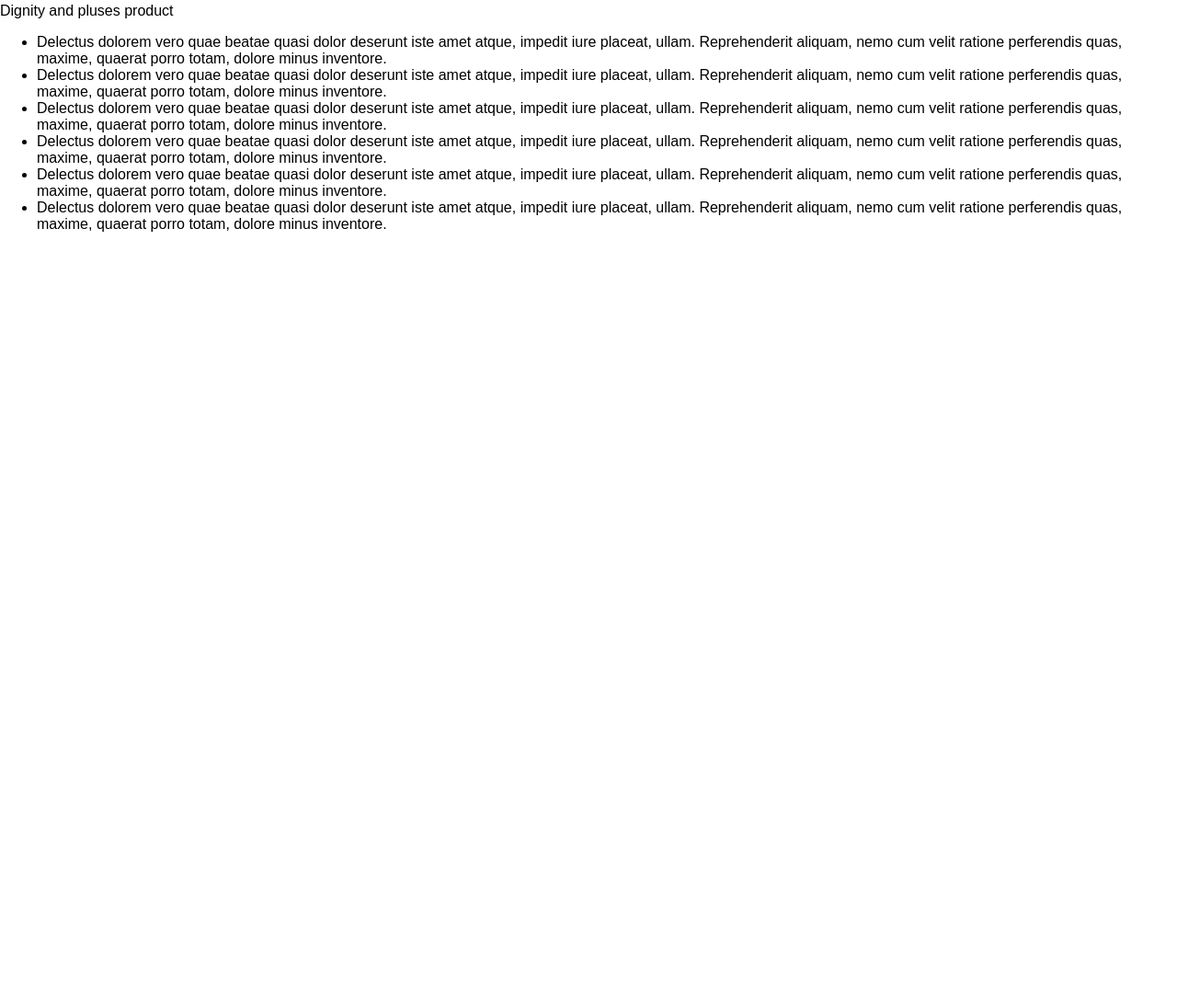
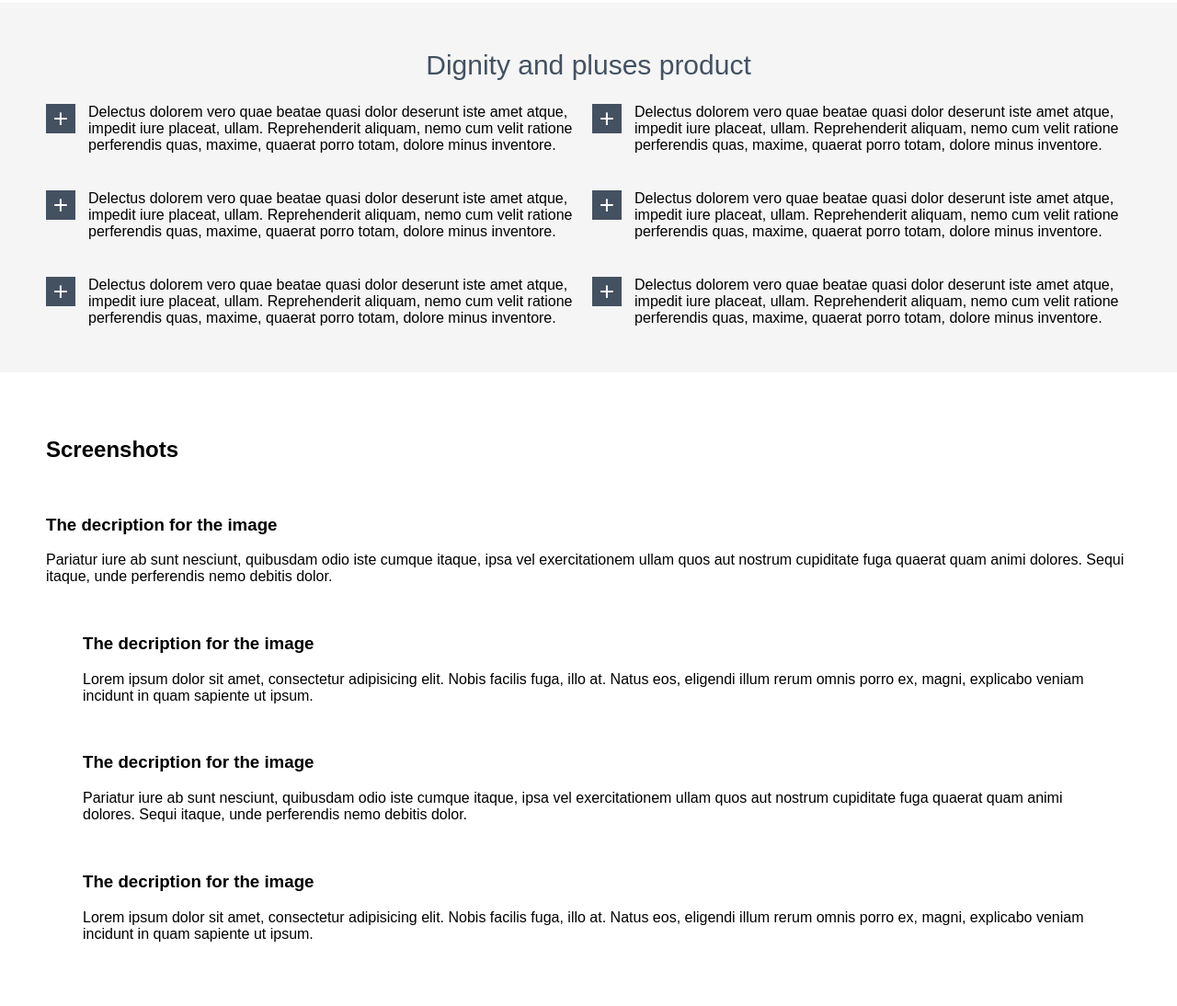
Before and after one commit to Alemaksus/html5-css3, a plain HTML site: page index.html in a window 1280 px wide. Shown: the part 871-1965 px from the top of the page at 92% size. Before the commit the page ends 1140 px from the top, so only its background shows below. Drawn offline with Linux system fonts and the light colour scheme.

Commit message:
Задание 4 урока. Простите что так мало сделал. Медленно идёт. Но я стараюсь :)

```diff
--- a/css/style.css
+++ b/css/style.css
@@ -91,31 +91,109 @@ video {
 /* =======ABOUT PRODUCT======== */
 
 /* =======Dignity======== */
-.dignity[
-width= 1280pc;
-background-color: #f5f5f5;
-]
-.dignity-title[
+.dignity {
+  width: 100%;
+  padding: 50px;
+  background-color: #f5f5f5;
+  box-sizing: border-box;
+}
 
-]
-.dignity-list[
+.dignity:after {
+  content: "";
+  display: block;
+  width: 100%;
+  clear: both;
+}
 
-]
+.dignity-title {
+  display: block;
+  margin: 0 0 24px 0;
+  text-align: center;
+  font-size: 30px;
+  font-family: "Arial";
+  color: rgb(68, 81, 97);
+  line-height: 1.2;
+}
+
+.dignity-list {
+  width: 540px;
+  margin: 0;
+  padding: 0 0 0 46px;
+  list-style-type: none;
+  float: left;
+}
+
+.dignity-list:nth-child(3){
+  float: right;
+}
+
+.dignity-list-item {
+  margin: 0 0 40px 0;
+  position: relative;
+}
+
+.dignity-list:nth-child(2) > .dignity-list-item:nth-child(3),
+.dignity-list:nth-child(3) > .dignity-list-item:nth-child(3) {
+  margin: 0;
+}
+
+.dignity-list-item:before {
+  content: "+";
+  display: block;
+  width: 32px;
+  height: 32px;
+  background-color: #445161;
+  color: white;
+  font-size: 28px;
+  text-align: center;
+  line-height: 32px;
+  position: absolute;
+  top: 0;
+  left: -46px;
+}
 /* =======Dignity======== */
 
 /* =======Screenshots======== */
-.screens{
+.screenshots{
+  width: 100%;
+  padding: 50px;
+  box-sizing: border-box;
+}
+.screenshots:after {
+  content: "";
+  display: block;
+  width: 100%;
+  clear: both;
+}
+.h2 {
+  display: block;
+  margin: 0 0 24px 0;
+  text-align: center;
+  font-size: 30px;
+  color: #445161;
+  line-height: 1.2;
+}
+
+.figure{
 
 }
-.screens-title{
 
-}
-.screens-list{
-
-}
 /* =======Screenshots======== */
 
 /* =======Reviews======== */
+
+reviews-item {
+
+}
+reviews-photo {
+
+}
+reviews-txt {
+
+}
+reviews-autor {
+
+}
 
 /* =======Reviews======== */
 
--- a/index.html
+++ b/index.html
@@ -31,13 +31,56 @@
         <section class="dignity">
           <span class="dignity-title">Dignity and pluses product</span>
           <ul class="dignity-list">
-            <li>Delectus dolorem vero quae beatae quasi dolor deserunt iste amet atque, impedit iure placeat, ullam. Reprehenderit aliquam, nemo cum velit ratione perferendis quas, maxime, quaerat porro totam, dolore minus inventore.</li>
-            <li>Delectus dolorem vero quae beatae quasi dolor deserunt iste amet atque, impedit iure placeat, ullam. Reprehenderit aliquam, nemo cum velit ratione perferendis quas, maxime, quaerat porro totam, dolore minus inventore.</li>
-            <li>Delectus dolorem vero quae beatae quasi dolor deserunt iste amet atque, impedit iure placeat, ullam. Reprehenderit aliquam, nemo cum velit ratione perferendis quas, maxime, quaerat porro totam, dolore minus inventore.</li>
-            <li>Delectus dolorem vero quae beatae quasi dolor deserunt iste amet atque, impedit iure placeat, ullam. Reprehenderit aliquam, nemo cum velit ratione perferendis quas, maxime, quaerat porro totam, dolore minus inventore.</li>
-            <li>Delectus dolorem vero quae beatae quasi dolor deserunt iste amet atque, impedit iure placeat, ullam. Reprehenderit aliquam, nemo cum velit ratione perferendis quas, maxime, quaerat porro totam, dolore minus inventore.</li>
-            <li>Delectus dolorem vero quae beatae quasi dolor deserunt iste amet atque, impedit iure placeat, ullam. Reprehenderit aliquam, nemo cum velit ratione perferendis quas, maxime, quaerat porro totam, dolore minus inventore.</li>
-          </ul>
+            <li class="dignity-list-item">Delectus dolorem vero quae beatae quasi dolor deserunt iste amet atque, impedit iure placeat, ullam. Reprehenderit aliquam, nemo cum velit ratione perferendis quas, maxime, quaerat porro totam, dolore minus inventore.</li>
+            <li class="dignity-list-item">Delectus dolorem vero quae beatae quasi dolor deserunt iste amet atque, impedit iure placeat, ullam. Reprehenderit aliquam, nemo cum velit ratione perferendis quas, maxime, quaerat porro totam, dolore minus inventore.</li>
+            <li class="dignity-list-item">Delectus dolorem vero quae beatae quasi dolor deserunt iste amet atque, impedit iure placeat, ullam. Reprehenderit aliquam, nemo cum velit ratione perferendis quas, maxime, quaerat porro totam, dolore minus inventore.</li>
+           </ul>
+           <ul class="dignity-list">
+             <li class="dignity-list-item">Delectus dolorem vero quae beatae quasi dolor deserunt iste amet atque, impedit iure placeat, ullam. Reprehenderit aliquam, nemo cum velit ratione perferendis quas, maxime, quaerat porro totam, dolore minus inventore.</li>
+             <li class="dignity-list-item">Delectus dolorem vero quae beatae quasi dolor deserunt iste amet atque, impedit iure placeat, ullam. Reprehenderit aliquam, nemo cum velit ratione perferendis quas, maxime, quaerat porro totam, dolore minus inventore.</li>
+             <li class="dignity-list-item">Delectus dolorem vero quae beatae quasi dolor deserunt iste amet atque, impedit iure placeat, ullam. Reprehenderit aliquam, nemo cum velit ratione perferendis quas, maxime, quaerat porro totam, dolore minus inventore.</li>
+            </ul>
+        </section>
+        <section class="screenshots">
+            <h2>Screenshots</h2
+            <figure>
+                <img scr="" alt="" width="" height="">
+                <figcaption>
+                <h3>The decription for the image</h3>
+                <p>Pariatur iure ab sunt nesciunt, quibusdam odio iste cumque itaque, ipsa vel exercitationem ullam quos aut nostrum cupiditate fuga quaerat quam animi dolores. Sequi itaque, unde perferendis nemo debitis dolor.</p>
+                </figcaption>
+            </figure>
+            <figure>
+                <img scr="" alt="" width="" height="">
+                <figcaption>
+                <h3>The decription for the image</h3>
+                <p>Lorem ipsum dolor sit amet, consectetur adipisicing elit. Nobis facilis fuga, illo at. Natus eos, eligendi illum rerum omnis porro ex, magni, explicabo veniam incidunt in quam sapiente ut ipsum.</p>
+                </figcaption>
+            </figure>
+            <figure>
+                <img scr="" alt="" width="" height="">
+                <figcaption>
+                <h3>The decription for the image</h3>
+                <p>Pariatur iure ab sunt nesciunt, quibusdam odio iste cumque itaque, ipsa vel exercitationem ullam quos aut nostrum cupiditate fuga quaerat quam animi dolores. Sequi itaque, unde perferendis nemo debitis dolor.</p>
+                </figcaption>
+            </figure>
+            <figure>
+                <img scr="" alt="" width="" height="">
+                <figcaption>
+                <h3>The decription for the image</h3>
+                <p>Lorem ipsum dolor sit amet, consectetur adipisicing elit. Nobis facilis fuga, illo at. Natus eos, eligendi illum rerum omnis porro ex, magni, explicabo veniam incidunt in quam sapiente ut ipsum.</p>
+                </figcaption>
+            </figure>
+        </section>
+        <<section class="reviews">
+            <<h2></h2>
+            <div class="reviews-item">
+                <div class="reviews-photo"></div>
+                <p class="reviews-txt">Porro officia cumque sint deleniti nemo facere rem vitae odit inventore cum odio, iste quia doloribus autem aperiam nulla ea neque reprehenderit. Libero doloribus, possimus officiis sapiente necessitatibus commodi consectetur?<span class="reviews-autor">Lourens S.</span></p>
+            </div>
+                <div>
+
+                </div>
         </section>
       </main>
     </div>
```
